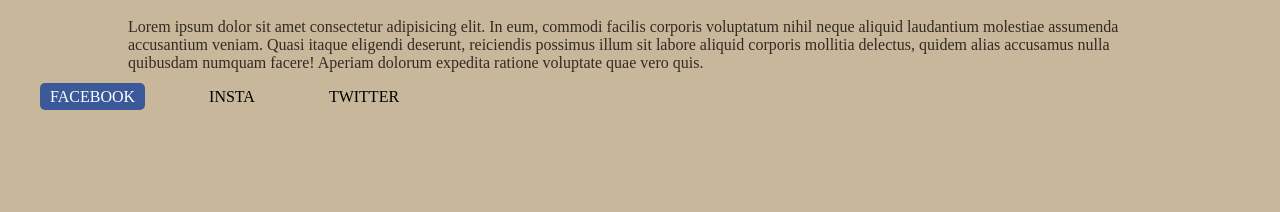
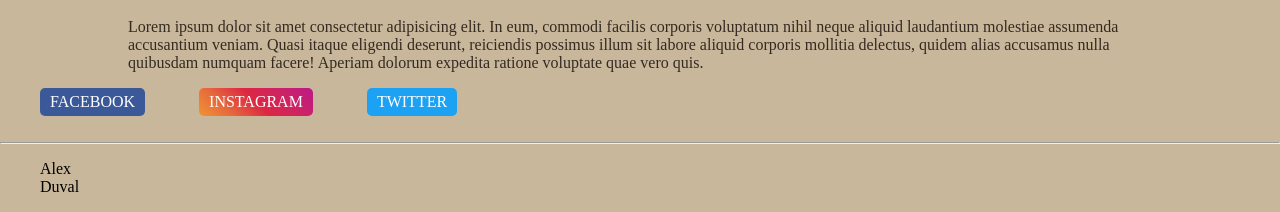
Before and after one commit to xlanex6/B1-2020-21, a plain HTML site: page Jour1/new.html in a window 1280 px wide. Shown: the part 980-1192 px from the top of the page. Before the commit the page ends 1102 px from the top, so only its background shows below. Drawn offline with Linux system fonts and the light colour scheme.

Commit message:
PM 28/09/2020 - movie

```diff
--- /dev/null
+++ b/Jour1/movie.css
@@ -0,0 +1,42 @@
+body {
+  margin: 0;
+  background-color: #ececec;
+  font-family: 'Montserrat',
+    sans-serif;
+}
+
+header {
+  text-align: center;
+}
+
+header h1 {
+  background-color: #fecc02;
+  margin: 0;
+  padding: 10px 0;
+  color: white;
+}
+
+header img {
+  margin-top: 20px;
+  height: 300px;
+  width: auto;
+
+}
+
+main {
+  padding: 0 20px;
+}
+
+main p {
+  font-weight: light;
+}
+
+#allocine {
+  background-color: #fecc02;
+  color: #2b2b2b;
+  text-decoration: none;
+  padding: 4px 12px;
+  border-radius: 4px;
+  text-transform: uppercase;
+  font-weight: bold;
+}
--- a/Jour1/new.css
+++ b/Jour1/new.css
@@ -7,8 +7,6 @@ body {
 /* 342a21 */
 /* 71816d */
 /* c9b79c */
-
-
 
 nav {
   padding-left: 20px;
@@ -37,16 +35,43 @@ main p {
   text-align: left;
 }
 
-footer {}
+.contact {
+  list-style-type: none;
+  text-transform: capitalize;
+}
 
-ul li {
-  display: inline;
+.social {
+  display: inline-block;
+  border-radius: 5px;
+  padding: 5px 10px;
   margin-right: 50px;
-  padding: 5px 10px;
-  border-radius: 5px;
+  color: white;
+  margin-bottom: 10px;
+}
+
+.social a {
+  text-decoration: none;
+  color: white;
 }
 
 #facebook {
   background-color: #3b5998;
-  color: white;
 }
+
+#twitter {
+  background-color: #1da1f2;
+}
+
+#instagram {
+  background: #f09433;
+  background: -moz-linear-gradient(45deg, #f09433 0%, #e6683c 25%, #dc2743 50%, #cc2366 75%, #bc1888 100%);
+  background: -webkit-linear-gradient(45deg, #f09433 0%, #e6683c 25%, #dc2743 50%, #cc2366 75%, #bc1888 100%);
+  background: linear-gradient(45deg, #f09433 0%, #e6683c 25%, #dc2743 50%, #cc2366 75%, #bc1888 100%);
+  filter: progid:DXImageTransform.Microsoft.gradient(startColorstr='#f09433', endColorstr='#bc1888', GradientType=1);
+}
+
+balise {}
+
+#id {}
+
+.class {}
--- a/Jour1/new.html
+++ b/Jour1/new.html
@@ -26,9 +26,18 @@
 
   <footer>
     <ul>
-      <li id="facebook">FACEBOOK</li>
-      <li>INSTA</li>
-      <li>TWITTER</li>
+      <li class="social" id="facebook">
+        <a href="http://facebook/michelAndré">FACEBOOK</a>
+      </li>
+      <li class="social" id="instagram">INSTAGRAM</li>
+      <li class="social" id="twitter">TWITTER</li>
+    </ul>
+    <hr>
+
+    <ul>
+      <li class="contact">alex</li>
+      <li class="contact">duval</li>
+
     </ul>
   </footer>
 
```
Also changed, not shown: Jour1/index.html (+2 -3 lines), Jour1/movie.html (added, +43 -0 lines), Jour1/trois.html (deleted, +0 -24 lines).
